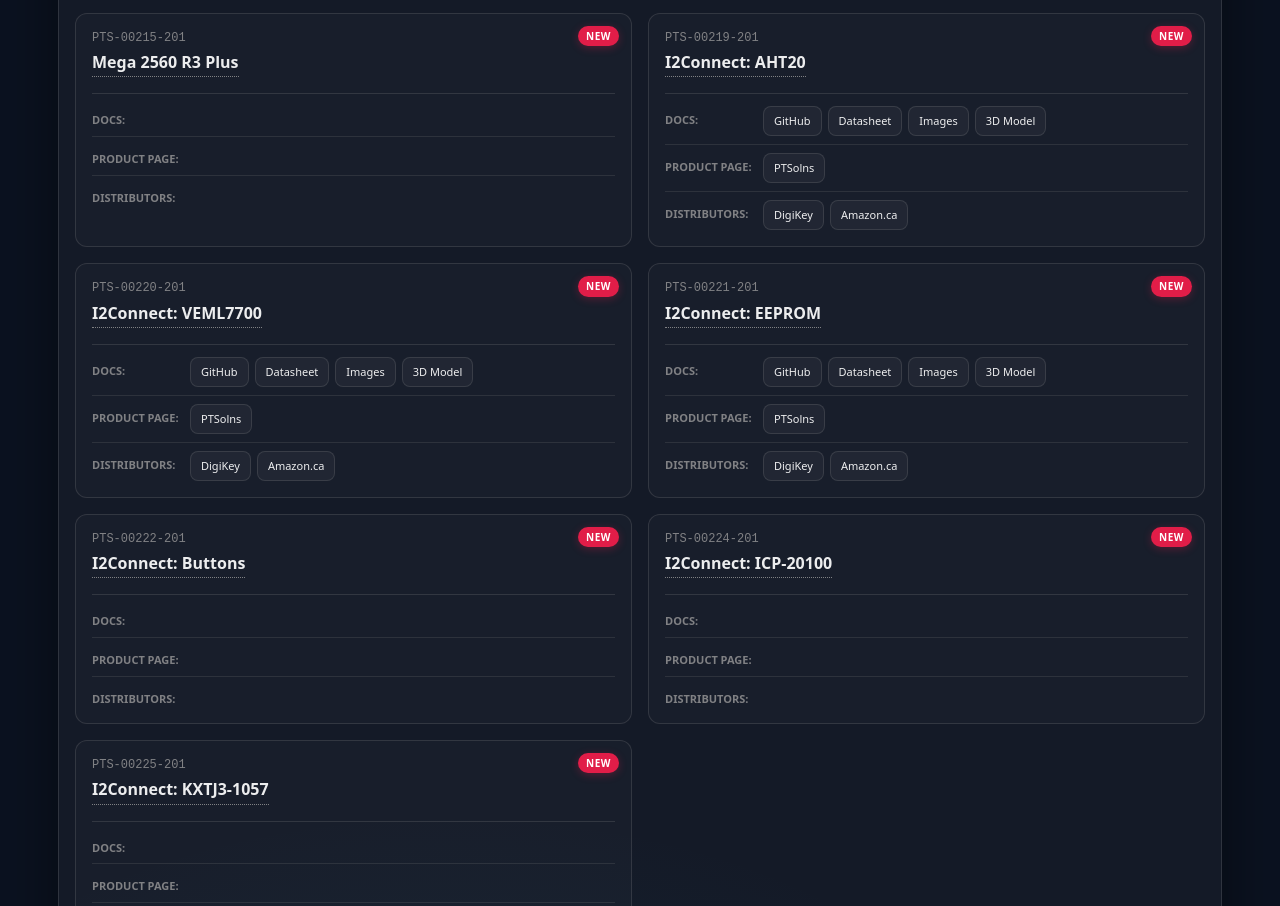
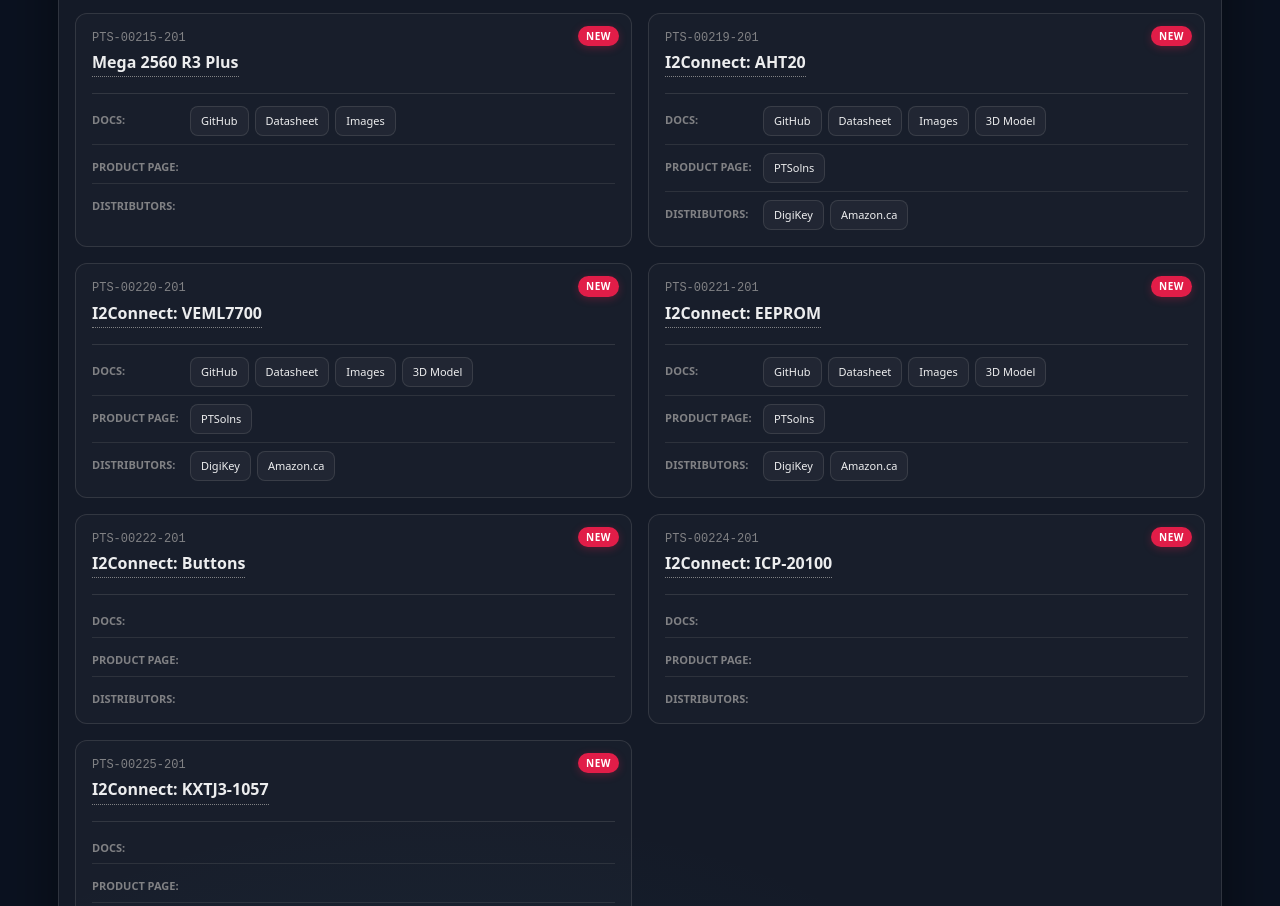
Before and after one commit to PTSolns/docs, a plain HTML site: page index.html in a window 1280 px wide. Shown: the part 4318-5224 px from the top of the page. Drawn offline with Linux system fonts and the light colour scheme.

Commit message:
Update links in index.html for documentation and resources

```diff
--- a/index.html
+++ b/index.html
@@ -1257,9 +1257,9 @@
               </div>
               <div class="link-group-container">
                 <div class="link-row"><span class="group-label">Docs:</span><div class="btn-wrap">
-                  <!-- <a href="REPLACE_GITHUB_LINK" target="_blank" class="action-btn">GitHub</a> -->
-                  <!-- <a href="REPLACE_DATASHEET_LINK" target="_blank" class="action-btn">Datasheet</a> -->
-                  <!-- <a href="REPLACE_IMAGES_LINK" target="_blank" class="action-btn">Images</a> -->
+                  <a href="https://docs.ptsolns.com/Products/PTS-00215_Mega_2560_R3_Plus" target="_blank" class="action-btn">GitHub</a>
+                  <a href="https://docs.ptsolns.com/Products/PTS-00215_Mega_2560_R3_Plus/Datasheets/Datasheet_PTS-00215_Mega 2560_R3_plus.pdf" target="_blank" class="action-btn">Datasheet</a>
+                  <a href="https://github.com/PTSolns/docs/tree/main/Products/PTS-00215_Mega_2560_R3_Plus/Images" target="_blank" class="action-btn">Images</a>
                   <!-- <a href="REPLACE_3D_MODEL_LINK" target="_blank" class="action-btn">3D Model</a> -->
                 </div></div>
                 <div class="link-row"><span class="group-label">Product Page:</span><div class="btn-wrap">
```
